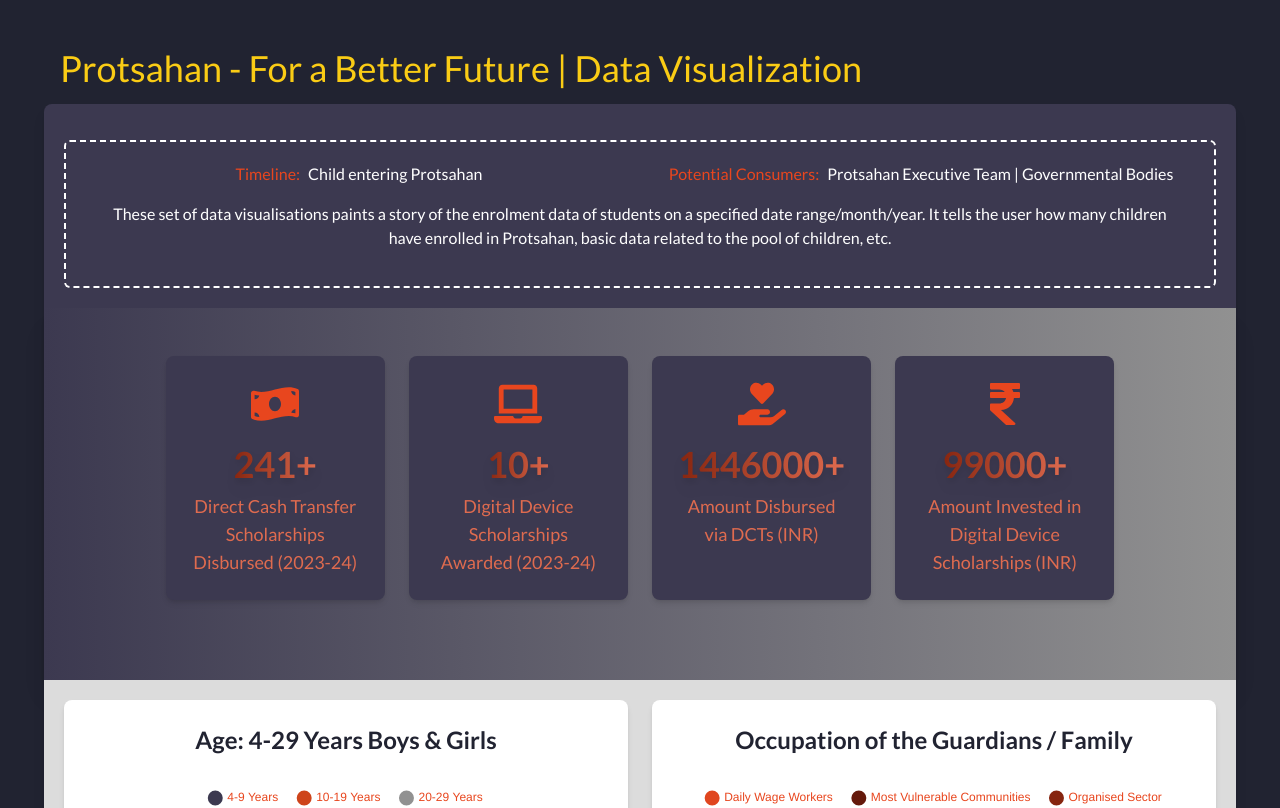
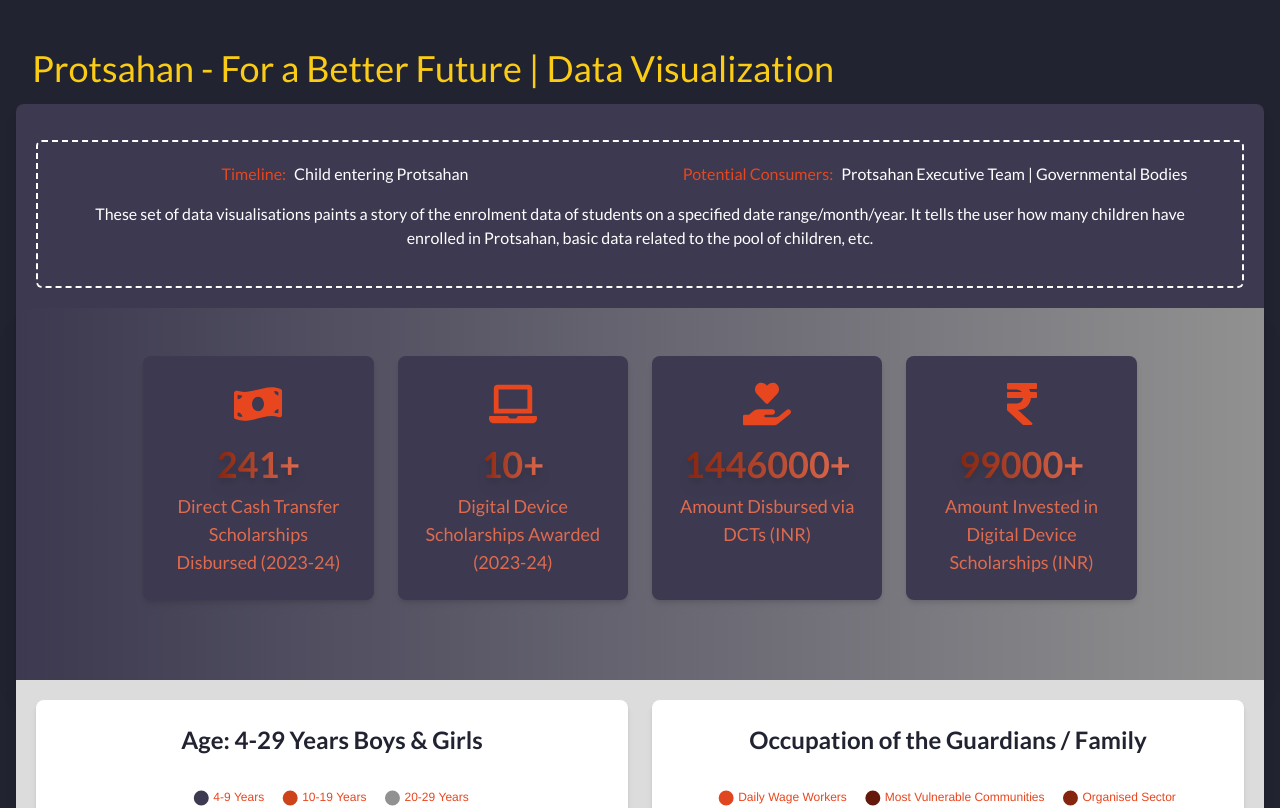
Before and after one commit to Deepak141102/Protshahan, a React (Vite) app in the folder Root/: page /#/rights in a window 1280 px wide. Shown: the top 808 px of the page. Built offline with nearby package versions, Linux system fonts and the light colour scheme.

Commit message:
first commit

```diff
--- a/Root/src/components/pages/Rights/RightsPage.jsx
+++ b/Root/src/components/pages/Rights/RightsPage.jsx
@@ -140,7 +140,7 @@
 
   return (
     <div className="bg-[#3c3950] min-h-screen font-lato">
-      <div className="bg-[#212331] text-white py-8 px-4 sm:px-11">
+      <div className="bg-[#212331] text-white py-8 px-4 max-md:px-0 ">
         <div className="flex text-2xl md:text-4xl p-4">
           <h1 className="text-yellow-400">
             Protsahan - For a Better Future | Data Visualization
```
